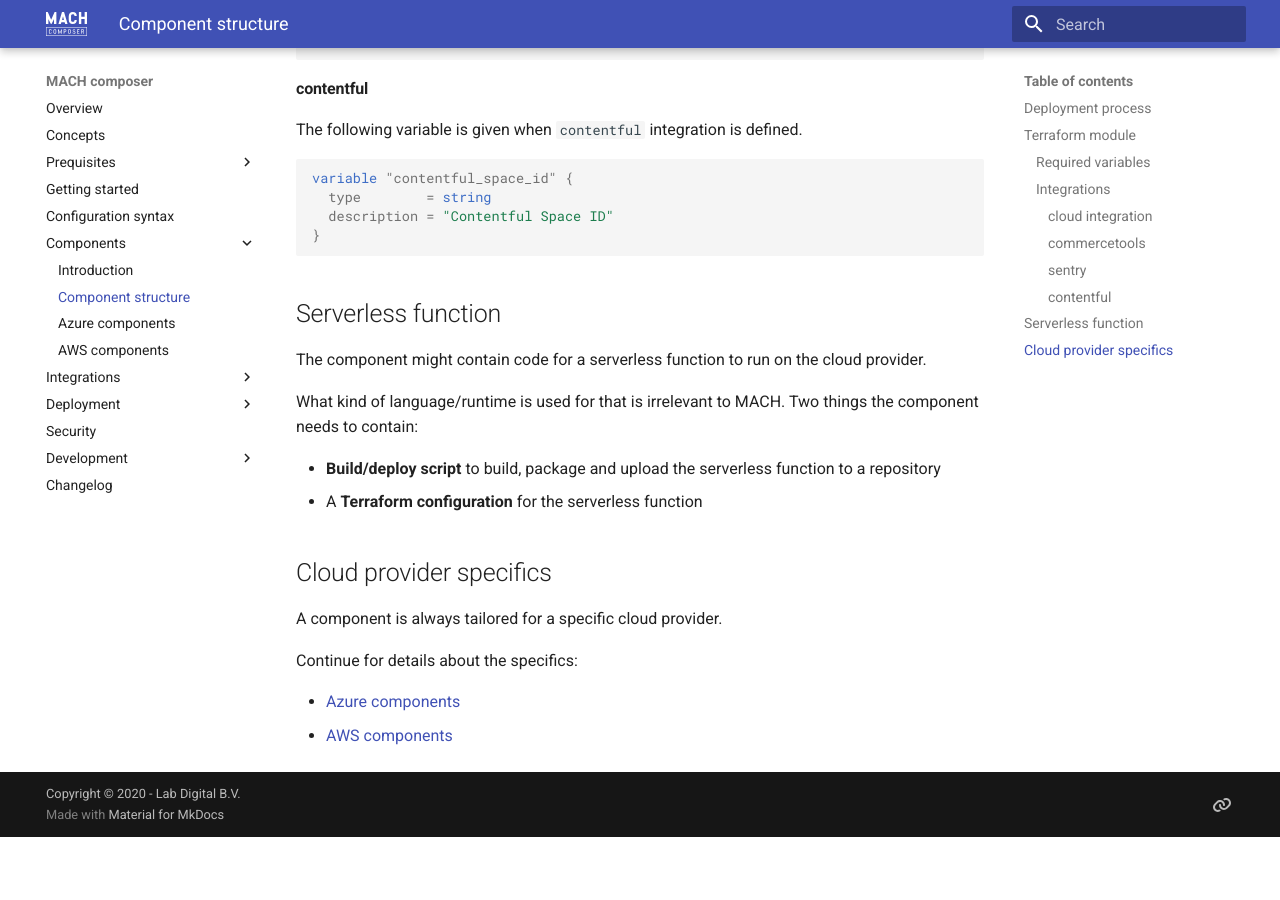
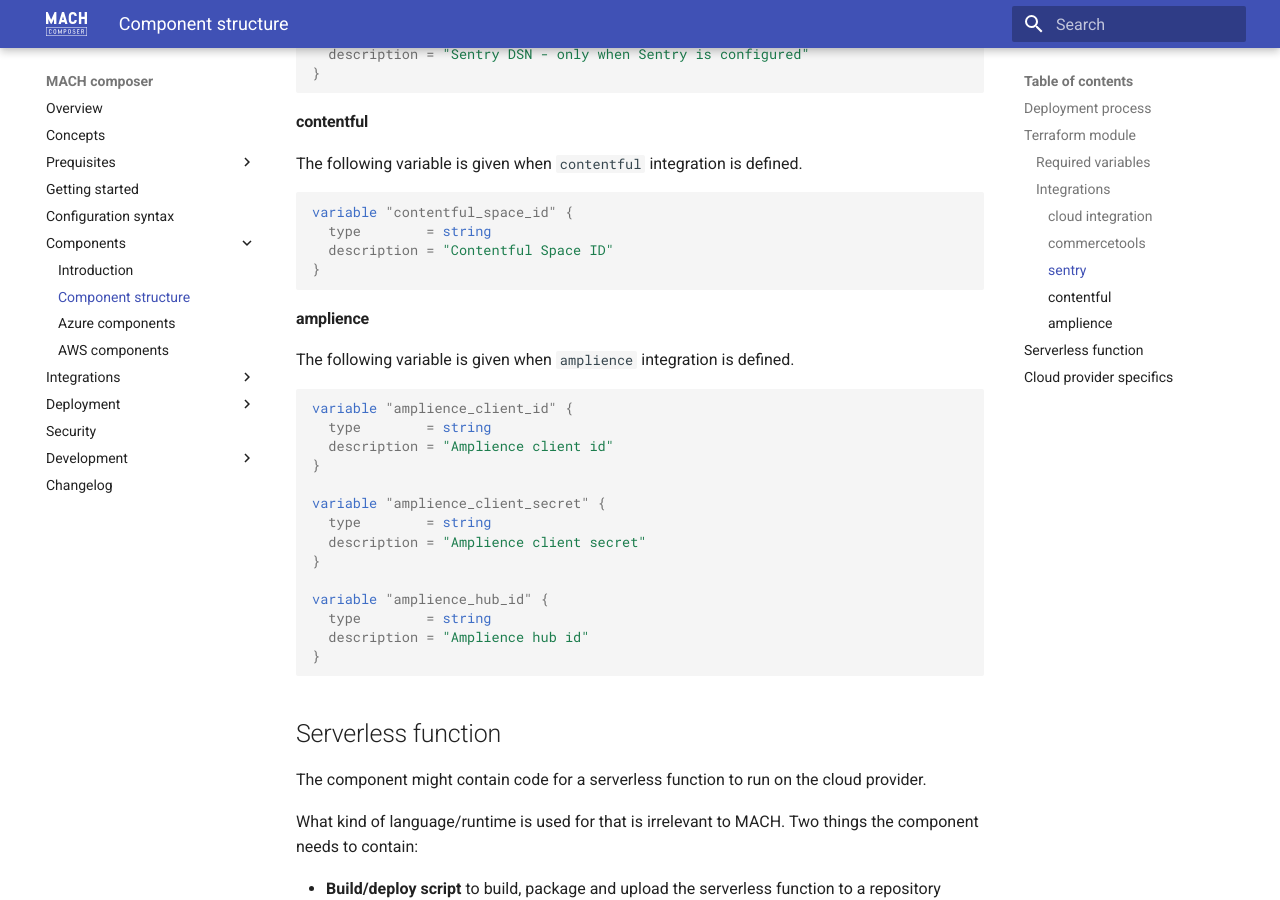
Before and after one commit to mach-composer/mach-composer-cli, an MkDocs documentation site: the page built from docs/src/components/structure.md, in a window 1280 px wide and 900 px high, scrolled down 4078 px. Built offline with MkDocs 1.6.1 and Material for MkDocs 9.7.7, drawn with Linux system fonts in a browser that asks for light colours; a script that is not in the unit is left out; before the commit the page ends 4915 px from its top, so only the background shows below that.

Commit message:
Add amplience vars to component docs

````diff
--- a/docs/src/components/structure.md
+++ b/docs/src/components/structure.md
@@ -59,6 +59,7 @@
 - `commercetools`
 - `sentry`
 - `contentful`
+- `amplience`
 
 By default, integrations are set on the given cloud provider. So when no `integrations` defintion is given, it defaults to `['aws']` in case of an AWS deployment.
 
@@ -150,6 +151,27 @@
 }
 ```
 
+#### amplience
+
+The following variable is given when `amplience` integration is defined.
+
+```terraform
+variable "amplience_client_id" {
+  type        = string
+  description = "Amplience client id"
+}
+
+variable "amplience_client_secret" {
+  type        = string
+  description = "Amplience client secret"
+}
+
+variable "amplience_hub_id" {
+  type        = string
+  description = "Amplience hub id"
+}
+```
+
 ## Serverless function
 
 The component might contain code for a serverless function to run on the cloud provider.
````
